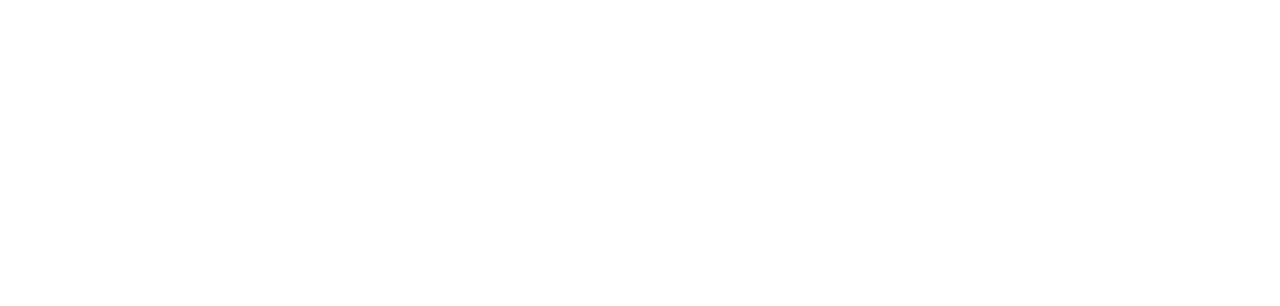
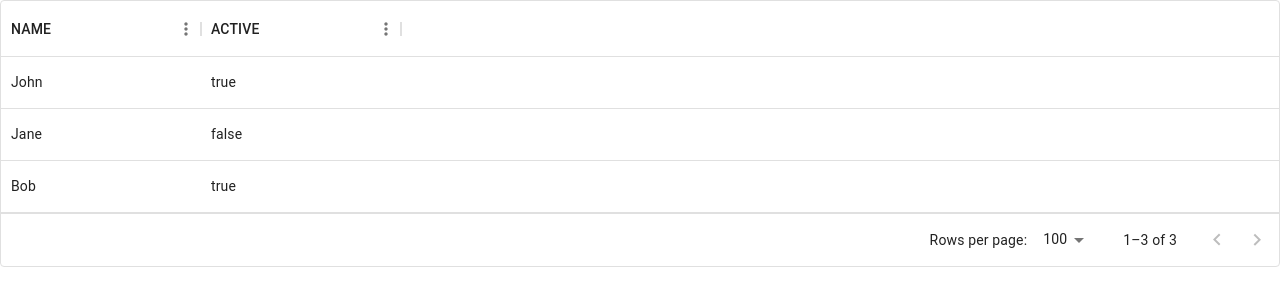
Before and after one commit to cvo5254/frontendTFG, a React (Create React App) app: page /users in a window 1280 px wide. Before the commit this address had no page. Shown: the top 306 px of the page. Built offline with nearby package versions, Linux system fonts and the light colour scheme; the HTML template or start-up script is replaced by a standard one.

Commit message:
Tabla génerica con ejemplo hardcoded

```diff
--- a/package.json
+++ b/package.json
@@ -6,6 +6,8 @@
     "@emotion/react": "^11.10.6",
     "@emotion/styled": "^11.10.6",
     "@mui/material": "^5.12.1",
+    "@mui/styled-engine-sc": "^5.12.0",
+    "@mui/x-data-grid": "^6.2.1",
     "@testing-library/jest-dom": "^5.16.5",
     "@testing-library/react": "^13.4.0",
     "@testing-library/user-event": "^13.5.0",
@@ -13,6 +15,7 @@
     "react-dom": "^18.2.0",
     "react-router-dom": "^6.8.1",
     "react-scripts": "^5.0.1",
+    "styled-components": "^5.3.10",
     "web-vitals": "^2.1.4"
   },
   "scripts": {
--- a/src/App.js
+++ b/src/App.js
@@ -1,18 +1,19 @@
-import { BrowserRouter, Route, Routes } from 'react-router-dom';
-import Landing from './components/Landing/Landing';
-import Login from './components/Login/Login'
-import './App.css';
+import { BrowserRouter, Route, Routes } from "react-router-dom";
+import Landing from "./components/Landing/Landing";
+import Login from "./components/Login/Login";
+import Users from "./components/Users/Users";
+import "./App.css";
 
 function App() {
   return (
     <BrowserRouter>
       <Routes>
-       <Route path="/" element={<Login/>} />
+        <Route path="/" element={<Login />} />
         <Route path="/landing" element={<Landing />} />
+        <Route path="/users" element={<Users />} />
       </Routes>
     </BrowserRouter>
   );
 }
 
-
 export default App;
--- a/src/components/Landing/Landing.jsx
+++ b/src/components/Landing/Landing.jsx
@@ -1,9 +1,11 @@
 import React from "react";
+import { useNavigate } from "react-router-dom";
 import "./Landing.css";
 
 const Landing = () => {
+  const navigate = useNavigate();
   const activateUsers = () => {
-    // Lógica para activar usuarios registrados
+    navigate("/users");
   };
 
   return (
--- /dev/null
+++ b/src/components/Table/Table.jsx
@@ -0,0 +1,27 @@
+import { useState } from "react";
+import { DataGrid } from "@mui/x-data-grid";
+
+const Table = () => {
+  const data = [
+    { name: "John", active: true },
+    { name: "Jane", active: false },
+    { name: "Bob", active: true },
+  ];
+  const [rows, setRows] = useState(
+    data.map((row, index) => ({ ...row, id: index + 1 }))
+  );
+
+  const columns = Object.keys(data[0]).map((key) => ({
+    field: key,
+    headerName: key.toUpperCase(),
+    width: 200,
+  }));
+
+  return (
+    <div>
+      <DataGrid rows={rows} columns={columns} pageSize={5} />
+    </div>
+  );
+};
+
+export default Table;
--- /dev/null
+++ b/src/components/Users/Users.jsx
@@ -0,0 +1,11 @@
+import Table from "../Table/Table";
+
+const Users = () => {
+  return (
+    <div>
+      <Table></Table>
+    </div>
+  );
+};
+
+export default Users;
```
Also changed, not shown: 1 other file (tests, documents, lock files or other folders).
